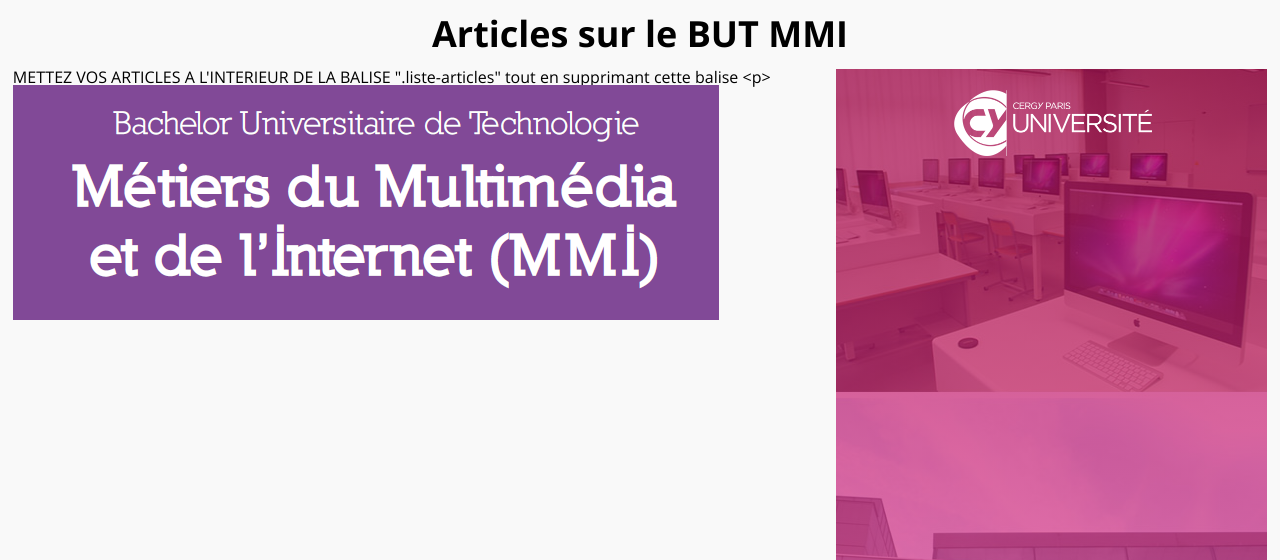
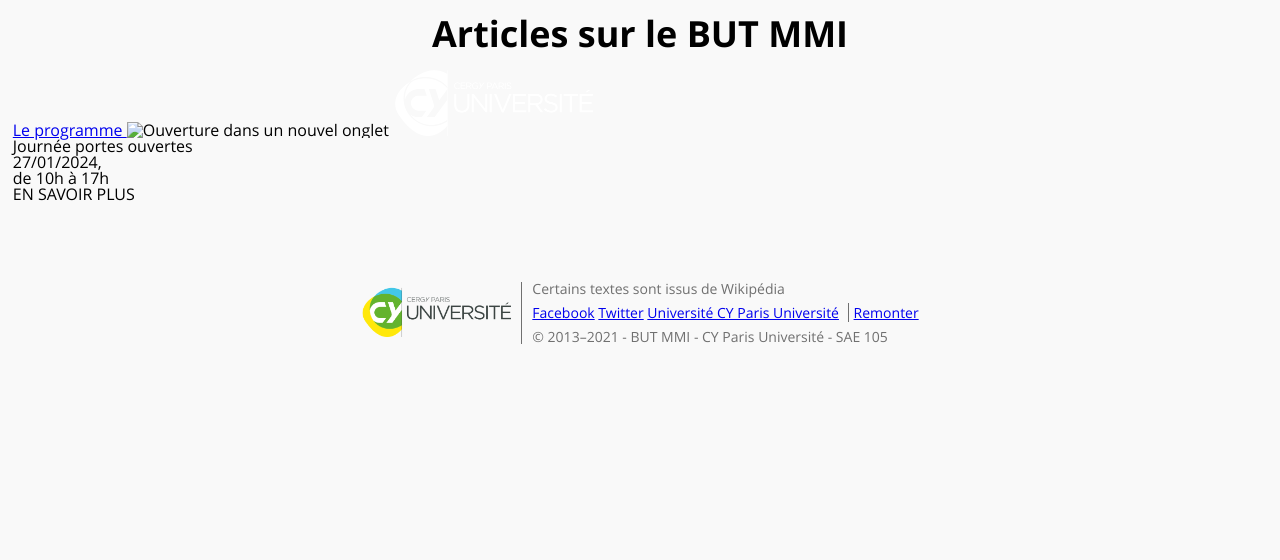
Before and after one commit to nssevy/SAE-105, a PHP site: page / in a window 1280 px wide. Shown: the part 616-1176 px from the top of the page. After the commit the page ends 960 px from the top, so only its background shows below. Run offline with PHP 8.4, Linux system fonts and the light colour scheme.

Commit message:
ajout lien

```diff
--- a/index.php
+++ b/index.php
@@ -33,8 +33,9 @@
 
             <section class="colonne">
                 <section class="liste-articles">
-                    <p>METTEZ VOS ARTICLES A L'INTERIEUR DE LA BALISE ".liste-articles" tout en supprimant cette balise &lt;p></p>
-                    <img src="BUT-MMI-1.png" alt""">
+                    <a href="https://blogdummi.fr/le-programme-du-but-mmi.html"> Le programme </a>
+                    <img src="ressources/images/BUT-MMI-1.png
+
                 </section>
                 <a class="jpo-banniere" title="Ouverture dans un nouvel onglet" href="https://www.cyu.fr/salons-journee-portes-ouvertes">
                     <img src="ressources/images/logo-cyu-blanc.png" width="200" class="logo" alt="">
```
